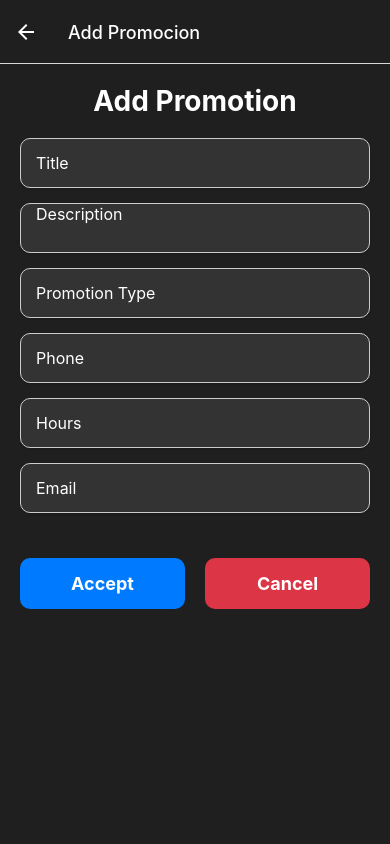
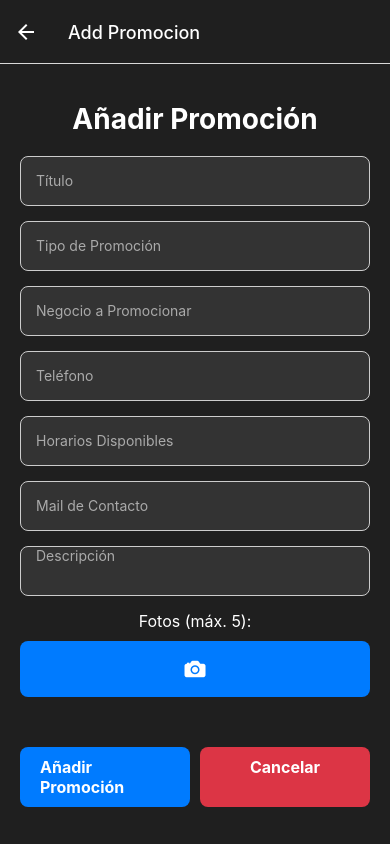
Before and after one commit to KanyeIsTheGoat/godio, a React Native app: screen /AddPromotion in a window 390 px wide. Built offline with nearby package versions, Linux system fonts and the light colour scheme.

Commit message:
detalles y crear promocion

```diff
--- a/package.json
+++ b/package.json
@@ -26,6 +26,7 @@
     "react-native-reanimated": "~3.10.1",
     "react-native-safe-area-context": "^4.10.1",
     "react-native-screens": "^3.31.1",
+    "react-native-snap-carousel": "^3.9.1",
     "react-native-vector-icons": "^10.1.0",
     "react-native-web": "~0.19.10"
   },
--- a/screens/AddPromotionScreen.jsx
+++ b/screens/AddPromotionScreen.jsx
@@ -1,74 +1,100 @@
 import React, { useState } from 'react';
 import { View, Text, TextInput, StyleSheet, TouchableOpacity, Alert, ScrollView } from 'react-native';
+import { Ionicons } from '@expo/vector-icons';
 
 const AddPromotionScreen = ({ navigation }) => {
   const [title, setTitle] = useState('');
-  const [description, setDescription] = useState('');
   const [promoType, setPromoType] = useState('');
+  const [business, setBusiness] = useState('');
   const [phone, setPhone] = useState('');
   const [hours, setHours] = useState('');
   const [email, setEmail] = useState('');
+  const [description, setDescription] = useState('');
+  const [photos, setPhotos] = useState([]);
 
   const handleAccept = () => {
-    // Logica para guardar la promocion (conectar con backend en el futuro)
-    const newPromotion = { title, description, promoType, phone, hours, email };
-    console.log(newPromotion); // Enviar esto al backend más adelante
+    // Add logic to save the promotion
     Alert.alert('Promotion Added', 'The promotion has been added successfully.');
-    navigation.goBack(); // Volver a la pantalla anterior
+    navigation.goBack(); // Navigate back to the previous screen
   };
 
   const handleCancel = () => {
-    navigation.goBack(); // Volver a la pantalla anterior
+    navigation.goBack(); // Navigate back to the previous screen
+  };
+
+  const handleAddPhoto = () => {
+    if (photos.length < 5) {
+      // Logic to add a photo
+    } else {
+      Alert.alert('Maximum Reached', 'You can only add up to 5 photos.');
+    }
   };
 
   return (
     <ScrollView contentContainerStyle={styles.container}>
-      <Text style={styles.title}>Add Promotion</Text>
+      <Text style={styles.title}>Añadir Promoción</Text>
       <TextInput
         style={styles.input}
-        placeholder="Title"
+        placeholder="Título"
         value={title}
         onChangeText={setTitle}
+        placeholderTextColor="#AAAAAA"
       />
       <TextInput
         style={styles.input}
-        placeholder="Description"
+        placeholder="Tipo de Promoción"
+        value={promoType}
+        onChangeText={setPromoType}
+        placeholderTextColor="#AAAAAA"
+      />
+      <TextInput
+        style={styles.input}
+        placeholder="Negocio a Promocionar"
+        value={business}
+        onChangeText={setBusiness}
+        placeholderTextColor="#AAAAAA"
+      />
+      <TextInput
+        style={styles.input}
+        placeholder="Teléfono"
+        value={phone}
+        onChangeText={setPhone}
+        keyboardType="phone-pad"
+        placeholderTextColor="#AAAAAA"
+      />
+      <TextInput
+        style={styles.input}
+        placeholder="Horarios Disponibles"
+        value={hours}
+        onChangeText={setHours}
+        placeholderTextColor="#AAAAAA"
+      />
+      <TextInput
+        style={styles.input}
+        placeholder="Mail de Contacto"
+        value={email}
+        onChangeText={setEmail}
+        keyboardType="email-address"
+        placeholderTextColor="#AAAAAA"
+      />
+      <TextInput
+        style={styles.input}
+        placeholder="Descripción"
         value={description}
         onChangeText={setDescription}
         multiline
+        placeholderTextColor="#AAAAAA"
       />
-      <TextInput
-        style={styles.input}
-        placeholder="Promotion Type"
-        value={promoType}
-        onChangeText={setPromoType}
-      />
-      <TextInput
-        style={styles.input}
-        placeholder="Phone"
-        value={phone}
-        onChangeText={setPhone}
-        keyboardType="phone-pad"
-      />
-      <TextInput
-        style={styles.input}
-        placeholder="Hours"
-        value={hours}
-        onChangeText={setHours}
-      />
-      <TextInput
-        style={styles.input}
-        placeholder="Email"
-        value={email}
-        onChangeText={setEmail}
-        keyboardType="email-address"
-      />
+      <Text style={styles.photoLabel}>Fotos (máx. 5):</Text>
+      <TouchableOpacity style={styles.photoButton} onPress={handleAddPhoto}>
+        <Ionicons name="camera" size={24} color="#FFFFFF" />
+      </TouchableOpacity>
       <View style={styles.buttonContainer}>
         <TouchableOpacity style={styles.buttonAccept} onPress={handleAccept}>
-          <Text style={styles.buttonText}>Accept</Text>
+          <Text style={styles.buttonText}>Añadir Promoción</Text>
         </TouchableOpacity>
         <TouchableOpacity style={styles.buttonCancel} onPress={handleCancel}>
-          <Text style={styles.buttonText}>Cancel</Text>
+          <Text style={styles.buttonText}>Cancelar</Text>
         </TouchableOpacity>
       </View>
     </ScrollView>
@@ -80,6 +106,7 @@ const styles = StyleSheet.create({
     flexGrow: 1,
     padding: 20,
     backgroundColor: '#1F1F1F',
+    justifyContent: 'center',
   },
   title: {
     fontSize: 28,
@@ -94,15 +121,23 @@ const styles = StyleSheet.create({
     borderWidth: 1,
     marginBottom: 15,
     paddingHorizontal: 15,
-    borderRadius: 10,
+    borderRadius: 8,
     backgroundColor: '#333333',
     color: '#FFFFFF',
+    textAlign: 'marginLeft',
+  },
+  photoLabel: {
     fontSize: 16,
-    shadowColor: '#000',
-    shadowOffset: { width: 0, height: 1 },
-    shadowOpacity: 0.2,
-    shadowRadius: 2,
-    elevation: 2,
+    color: '#FFFFFF',
+    marginBottom: 10,
+    textAlign: 'center',
+  },
+  photoButton: {
+    backgroundColor: '#007BFF',
+    padding: 15,
+    borderRadius: 8,
+    alignItems: 'center',
+    marginBottom: 20,
   },
   buttonContainer: {
     flexDirection: 'row',
@@ -111,25 +146,25 @@ const styles = StyleSheet.create({
   },
   buttonAccept: {
     backgroundColor: '#007BFF',
-    paddingVertical: 15,
-    paddingHorizontal: 30,
-    borderRadius: 10,
+    paddingVertical: 10,
+    paddingHorizontal: 20,
+    borderRadius: 8,
     alignItems: 'center',
     flex: 1,
-    marginRight: 10,
+    marginRight: 5,
   },
   buttonCancel: {
     backgroundColor: '#dc3545',
-    paddingVertical: 15,
-    paddingHorizontal: 30,
-    borderRadius: 10,
+    paddingVertical: 10,
+    paddingHorizontal: 20,
+    borderRadius: 8,
     alignItems: 'center',
     flex: 1,
-    marginLeft: 10,
+    marginLeft: 5,
   },
   buttonText: {
-    color: '#fff',
-    fontSize: 18,
+    color: '#FFFFFF',
+    fontSize: 16,
     fontWeight: 'bold',
   },
 });
--- a/screens/PromocionDetailScreen.jsx
+++ b/screens/PromocionDetailScreen.jsx
@@ -1,51 +1,84 @@
 import React from 'react';
-import { View, Text, StyleSheet } from 'react-native';
+import { View, Text, StyleSheet, ScrollView, Image } from 'react-native';
+import { Ionicons } from '@expo/vector-icons';
 
-const PromocionDetailScreen = ({ route }) => {
+const PromocionDetailScreen = ({ route, navigation }) => {
   const { promocion } = route.params;
 
   return (
-    <View style={styles.container}>
-      <Text style={styles.title}>{promocion.title}</Text>
-      <View style={styles.detailContainer}>
-        <Text style={styles.label}>Description:</Text>
-        <Text style={styles.value}>{promocion.description}</Text>
+    <ScrollView style={styles.container}>
+      <View style={styles.header}>
+        <Ionicons name="arrow-back" size={24} color="#FFFFFF" onPress={() => navigation.goBack()} />
+        <Text style={styles.title}>{promocion.title}</Text>
       </View>
       <View style={styles.detailContainer}>
-        <Text style={styles.label}>Address:</Text>
+        <Text style={styles.label}>Descripción:</Text>
+        <Text style={styles.value}>{promocion.description}</Text>
+        <Text style={styles.label}>Dirección:</Text>
         <Text style={styles.value}>{promocion.address}</Text>
+        <Text style={styles.label}>Horarios:</Text>
+        <Text style={styles.value}>{promocion.hours}</Text>
+        <Text style={styles.label}>Teléfono:</Text>
+        <Text style={styles.value}>{promocion.phone}</Text>
+        <Text style={styles.label}>Mail:</Text>
+        <Text style={styles.value}>{promocion.email}</Text>
+        <Text style={styles.label}>Fotos:</Text>
+        {promocion.photos && promocion.photos.length > 0 ? (
+          promocion.photos.map((photo, index) => (
+            <View key={index} style={styles.imageContainer}>
+              <Image source={{ uri: photo }} style={styles.image} />
+            </View>
+          ))
+        ) : (
+          <Text style={styles.value}>No hay fotos disponibles</Text>
+        )}
       </View>
-    </View>
+    </ScrollView>
   );
 };
 
 const styles = StyleSheet.create({
   container: {
     flex: 1,
-    padding: 20,
     backgroundColor: '#1F1F1F',
   },
+  header: {
+    flexDirection: 'row',
+    alignItems: 'center',
+    padding: 16,
+    backgroundColor: '#333333',
+  },
   title: {
-    fontSize: 28,
+    fontSize: 24,
     fontWeight: 'bold',
     color: '#FFFFFF',
-    marginBottom: 20,
-    textAlign: 'center',
+    marginLeft: 10,
   },
   detailContainer: {
-    marginBottom: 20,
+    padding: 16,
+    backgroundColor: '#333333',
+    borderRadius: 10,
+    margin: 16,
   },
   label: {
     fontSize: 18,
     fontWeight: 'bold',
-    color: '#9A9A9A',
-    marginBottom: 5,
+    color: '#1E90FF',
+    marginTop: 10,
   },
   value: {
     fontSize: 16,
     color: '#FFFFFF',
-    backgroundColor: '#333333',
-    padding: 10,
+    marginBottom: 10,
+  },
+  imageContainer: {
+    justifyContent: 'center',
+    alignItems: 'center',
+    marginBottom: 10,
+  },
+  image: {
+    width: 300,
+    height: 200,
     borderRadius: 10,
   },
 });
```
Also changed, not shown: paquetes.txt, 1 other file (tests, documents, lock files or other folders).
